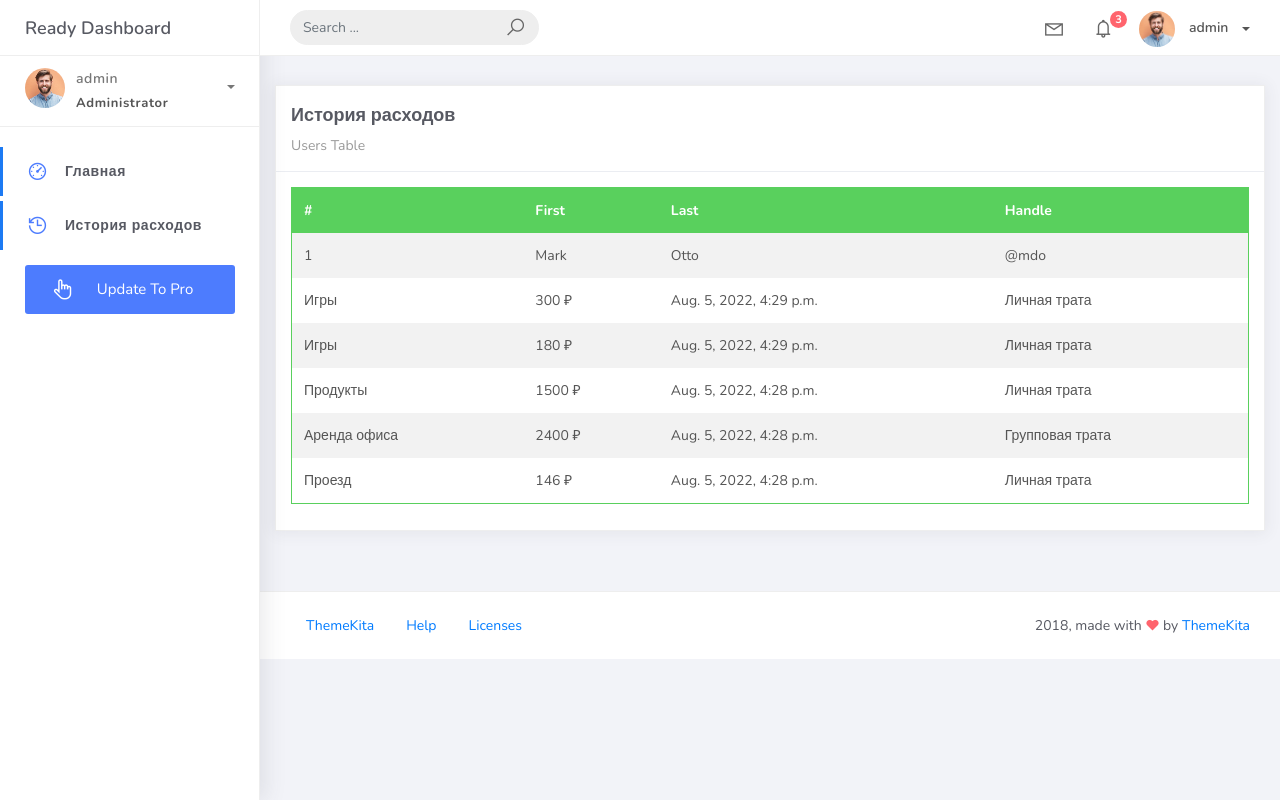
After one commit to 1996p/budget_planner, a Django app: page /cost_accounting/history/ in a window 1280 px wide. The commit adds this page. Run offline with Django 4.2, Linux system fonts and the light colour scheme; a user stored in the database is signed in; data comes from the database, SQL or seed files in the repository; both versions use the stored data as it was after the commit; some libraries are stand-ins or nearby versions.

Commit message:
added simple spending's history

```diff
--- a/cost_accounting/models.py
+++ b/cost_accounting/models.py
@@ -10,6 +10,8 @@ class Spending(models.Model):
     payer = models.ForeignKey(User, on_delete=models.CASCADE, verbose_name='Плательщик')
     amount = models.PositiveIntegerField(verbose_name='Потраченная сумма')
     category = models.ForeignKey('Category', on_delete=models.CASCADE, verbose_name='Категория товара')
+    short_description = models.CharField(max_length=1000, verbose_name='Краткое описание', blank=True, null=True)
+    creation_date = models.DateTimeField(auto_now_add=True, verbose_name='Дата создания расходов', null=True)
 
     class Meta:
         db_table = 'spending'
--- a/cost_accounting/services.py
+++ b/cost_accounting/services.py
@@ -56,3 +56,13 @@ def create_new_category(request: HttpRequest) -> None:
         new_category = Category.objects.create(title=title,
                                                creator=user)
     new_category.save()
+
+
+def show_history(request: HttpRequest) -> dict:
+    """Описывает бизнес-логику отображение истории расходов,
+    создает контекстные переменные для шаблона"""
+    spendings = Spending.objects.filter(payer=request.user).order_by('-creation_date')
+    context = {
+        'spendings': spendings
+    }
+    return context
--- a/cost_accounting/urls.py
+++ b/cost_accounting/urls.py
@@ -8,5 +8,6 @@ urlpatterns = [
     path('login/', AuthenticationView.as_view(), name='login'),
     path('logout/', logout_user, name='logout'),
     path('create-spending/', CreateNewSpending.as_view(), name='create-spending'),
-    path('create-category/', CreateNewCategory.as_view(), name='create-category')
+    path('create-category/', CreateNewCategory.as_view(), name='create-category'),
+    path('history/', SpendingsHistory.as_view(), name='history'),
 ]
--- a/cost_accounting/views.py
+++ b/cost_accounting/views.py
@@ -63,3 +63,10 @@ class CreateNewCategory(View):
     def post(self, request: HttpRequest):
         create_new_category(request)
         return redirect('index')
+
+
+class SpendingsHistory(LoginRequiredMixin, View):
+    """Отвечает за отображение истории расходов на '/history/' """
+    def get(self, request, *args, **kwargs):
+        context = show_history(request)
+        return render(request, 'spendings-history.html', context)
--- a/templates/index.html
+++ b/templates/index.html
@@ -185,10 +185,15 @@
 						<li class="nav-item active">
 							<a href="{% url 'index' %}">
 								<i class="la la-dashboard"></i>
-								<p>Dashboard</p>
+								<p>Главная</p>
 							</a>
 						</li>
-
+                        <li class="nav-item active">
+							<a href="{% url 'history' %}">
+								<i class="la la-history"></i>
+								<p>История расходов</p>
+							</a>
+						</li>
 						<li class="nav-item update-pro">
 							<button  data-toggle="modal" data-target="#modalUpdate">
 								<i class="la la-hand-pointer-o"></i>
--- /dev/null
+++ b/templates/spendings-history.html
@@ -0,0 +1,46 @@
+{% extends 'index.html' %}
+
+{% block content %}
+    <div class="content">
+        <div class="card">
+            <div class="card-header ">
+                <h4 class="card-title">История расходов</h4>
+                <p class="card-category">Users Table</p>
+            </div>
+            <div class="card-body">
+                <table class="table table-head-bg-success table-striped table-hover">
+                    <thead>
+                        <tr>
+                            <th scope="col">#</th>
+                            <th scope="col">First</th>
+                            <th scope="col">Last</th>
+                            <th scope="col">Handle</th>
+                        </tr>
+                    </thead>
+                    <tbody>
+                        <tr>
+                            <td>1</td>
+                            <td>Mark</td>
+                            <td>Otto</td>
+                            <td>@mdo</td>
+                        </tr>
+                        {% for spending in spendings %}
+                            <tr>
+                                <td>{{ spending.category.title }}</td>
+                                <td>{{ spending.amount }} ₽</td>
+                                <td>{{ spending.creation_date }}</td>
+                                {% if spending.category.group %}
+                                    <td>Групповая трата</td>
+                                {% else %}
+                                    <td>Личная трата</td>
+                                {% endif %}
+
+                            </tr>
+                        {% endfor %}
+                    </tbody>
+                </table>
+            </div>
+        </div>
+    </div>
+
+{% endblock %}
```
Also changed, not shown: cost_accounting/migrations/0006_spending_short_description.py (added), cost_accounting/migrations/0007_spending_creation_date.py (added), db.sqlite3.
